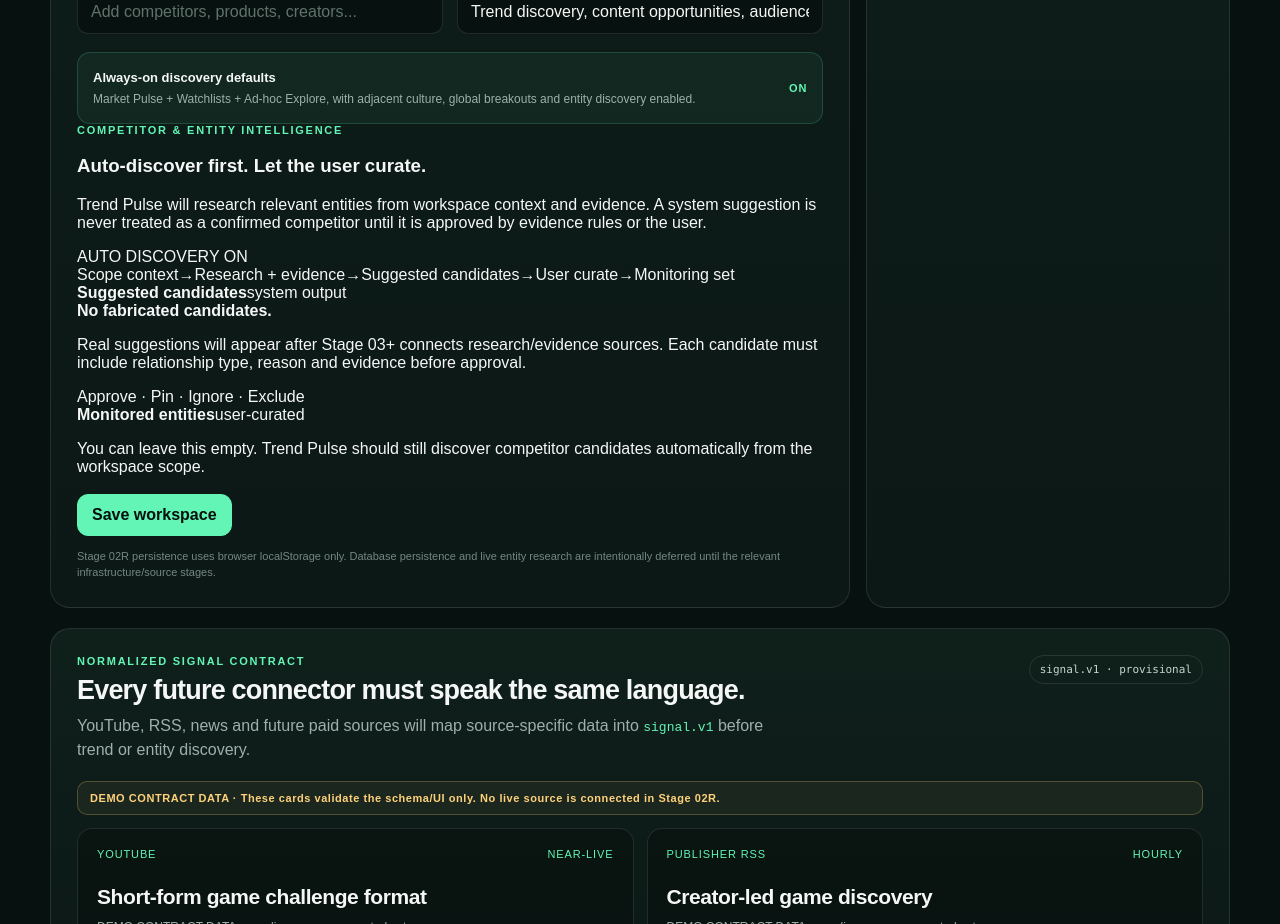
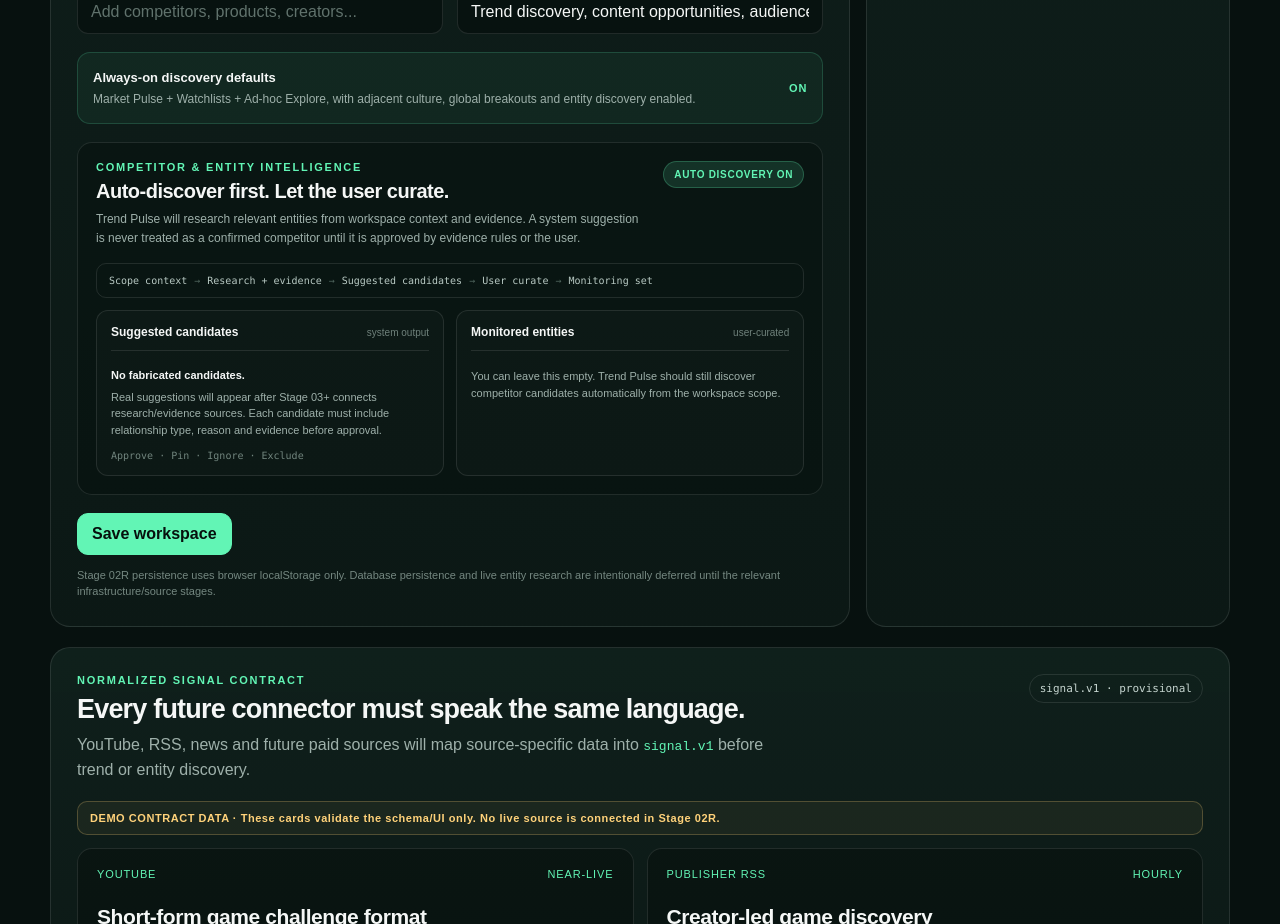
Before and after one commit to kavie-cmyk/trend-pulse, a Next.js app in the folder apps/web/: page / in a window 1280 px wide. Shown: the part 980-1904 px from the top of the page. Built offline with nearby package versions, Linux system fonts and the light colour scheme.

Commit message:
style: add entity intelligence curation UI

```diff
--- a/apps/web/app/globals.css
+++ b/apps/web/app/globals.css
@@ -101,6 +101,26 @@ h1 {
 .monitoringCard strong { font-size: 13px; }
 .monitoringCard p { margin: 5px 0 0; color: var(--muted); font-size: 12px; line-height: 1.45; }
 .monitoringCard > span { color: var(--accent); font-size: 11px; font-weight: 800; letter-spacing: .08em; }
+.entityPanel { margin-top: 18px; border: 1px solid var(--line); border-radius: 15px; padding: 18px; background: rgba(3,10,8,.3); }
+.entityPanelHeader { display: flex; justify-content: space-between; gap: 18px; align-items: flex-start; }
+.entityPanelHeader h3 { margin: 7px 0 7px; font-size: 20px; letter-spacing: -.025em; }
+.entityPanelHeader p { max-width: 690px; margin: 0; color: var(--muted); font-size: 12px; line-height: 1.55; }
+.autoBadge { flex: 0 0 auto; border: 1px solid rgba(98,245,181,.24); border-radius: 999px; padding: 7px 10px; color: var(--accent); background: var(--accent-soft); font-size: 10px; font-weight: 800; letter-spacing: .07em; }
+.entityPipeline { display: flex; flex-wrap: wrap; align-items: center; gap: 7px; margin-top: 16px; padding: 11px 12px; border: 1px solid var(--line); border-radius: 10px; color: #80938c; font: 10px ui-monospace, SFMono-Regular, Menlo, monospace; }
+.entityPipeline span { color: #b8c9c3; }
+.entityPipeline b { color: #4f655d; font-weight: 400; }
+.entityColumns { display: grid; grid-template-columns: repeat(2,minmax(0,1fr)); gap: 12px; margin-top: 12px; }
+.entityColumn { min-height: 155px; border: 1px solid var(--line); border-radius: 12px; padding: 14px; background: rgba(255,255,255,.018); }
+.entityColumnTitle { display: flex; justify-content: space-between; gap: 10px; align-items: center; padding-bottom: 11px; border-bottom: 1px solid var(--line); }
+.entityColumnTitle strong { font-size: 12px; }
+.entityColumnTitle span { color: #6f817b; font-size: 10px; }
+.candidateEmpty { padding-top: 16px; color: var(--muted); font-size: 11px; line-height: 1.5; }
+.candidateEmpty strong { color: var(--text); font-size: 11px; }
+.candidateEmpty p { margin: 5px 0 0; }
+.candidateEmpty.compact { padding-top: 12px; }
+.futureControls { margin-top: 12px; color: #71857e; font: 10px ui-monospace, SFMono-Regular, Menlo, monospace; }
+.entityChips { display: flex; flex-wrap: wrap; gap: 7px; padding-top: 14px; }
+.entityChips span { border: 1px solid rgba(98,245,181,.2); border-radius: 999px; padding: 7px 9px; background: rgba(98,245,181,.055); color: #cce4db; font-size: 10px; }
 .formActions { display: flex; gap: 10px; margin-top: 18px; }
 .primaryButton, .secondaryButton { border-radius: 11px; padding: 11px 14px; font-weight: 700; }
 .primaryButton { border: 1px solid var(--accent); background: var(--accent); color: #06100d; }
@@ -137,6 +157,10 @@ h1 {
   .workspaceLayout { grid-template-columns: 1fr; }
   .signalGrid { grid-template-columns: 1fr; }
 }
+@media (max-width: 700px) {
+  .entityPanelHeader { flex-direction: column; }
+  .entityColumns { grid-template-columns: 1fr; }
+}
 @media (max-width: 620px) {
   .formGrid { grid-template-columns: 1fr; }
   .workspaceForm, .workspaceState, .signalSection, .nextStep { padding: 20px; border-radius: 16px; }
```
